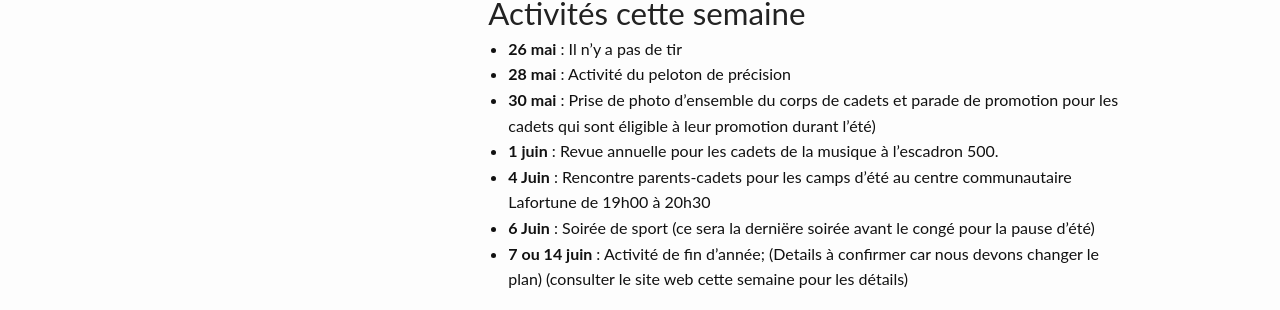
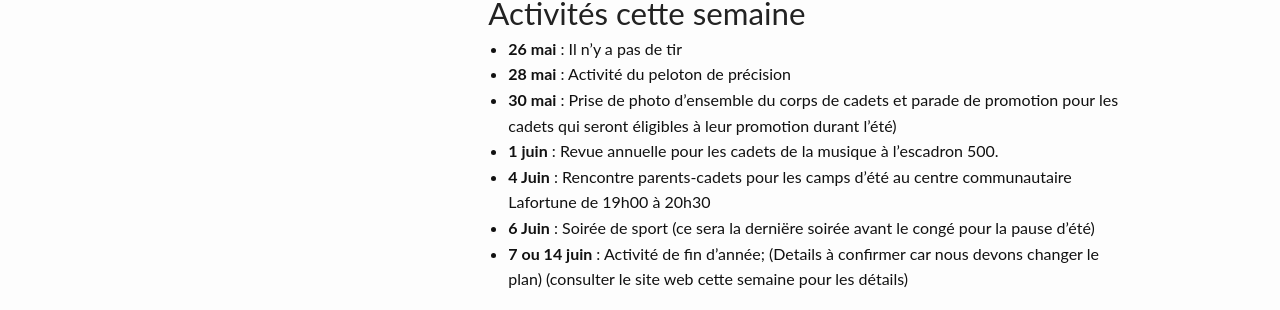
Before and after one commit to CC2920/web, a Jekyll site: the page built from _communications/messages.md, in a window 1280 px wide. Shown: the part 689-999 px from the top of the page. Built offline with Jekyll 4.4.1, drawn with Linux system fonts in a browser that asks for light colours.

Commit message:
corrections

```diff
--- a/_communications/messages.md
+++ b/_communications/messages.md
@@ -20,7 +20,7 @@ layout: "messages"
 
 - **26 mai** : Il n'y a pas de tir
 - **28 mai** : Activité du peloton de précision
-- **30 mai** : Prise de photo d'ensemble du corps de cadets et parade de promotion pour les cadets qui sont éligible à leur promotion durant l'été)
+- **30 mai** : Prise de photo d'ensemble du corps de cadets et parade de promotion pour les cadets qui seront éligibles à leur promotion durant l'été)
 - **1 juin** : Revue annuelle pour les cadets de la musique à l'escadron 500.
 - **4 Juin** : Rencontre parents-cadets pour les camps d'été au centre communautaire Lafortune de 19h00 à 20h30
 - **6 Juin** : Soirée de sport (ce sera la derniëre soirée avant le congé pour la pause d'été)
```
